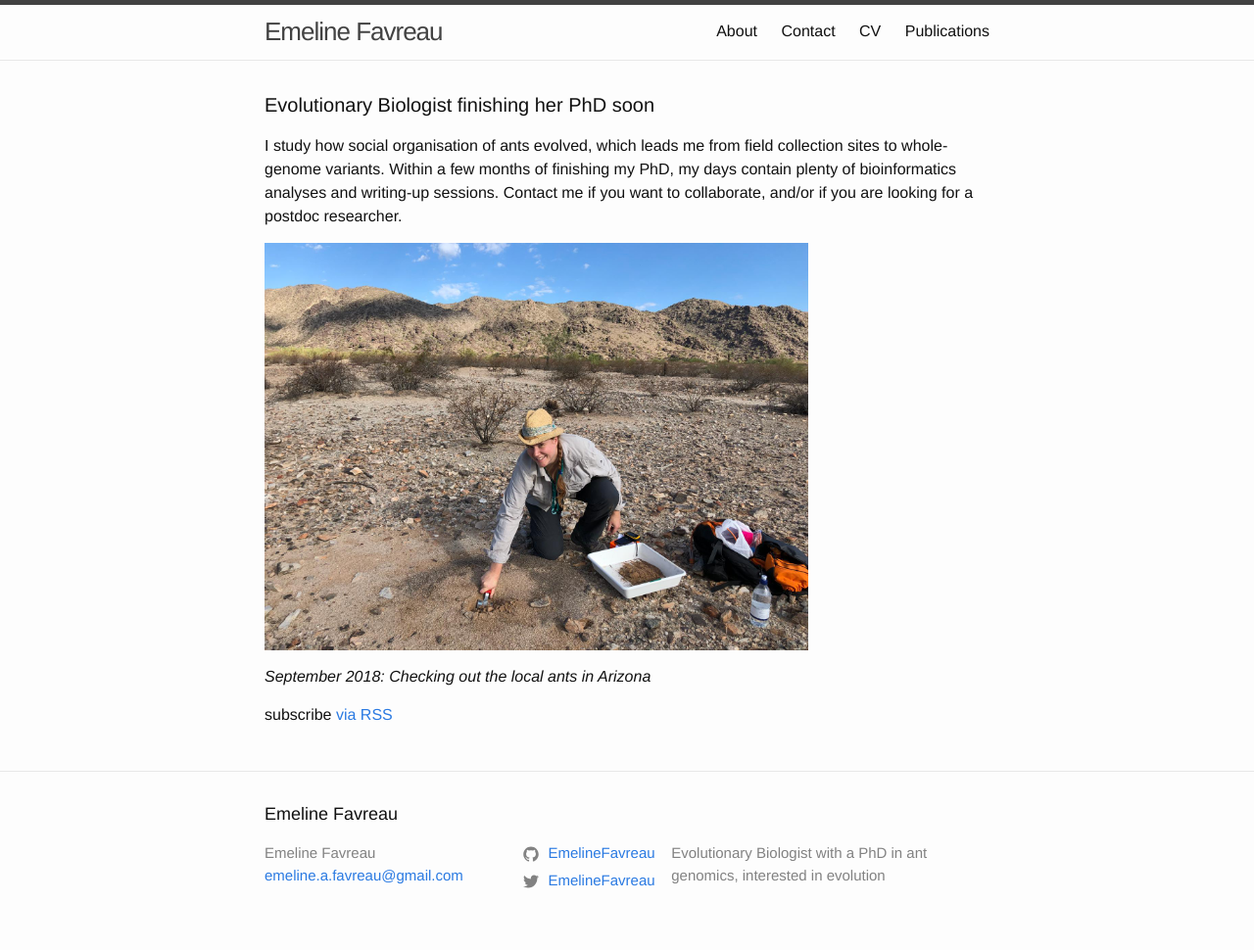
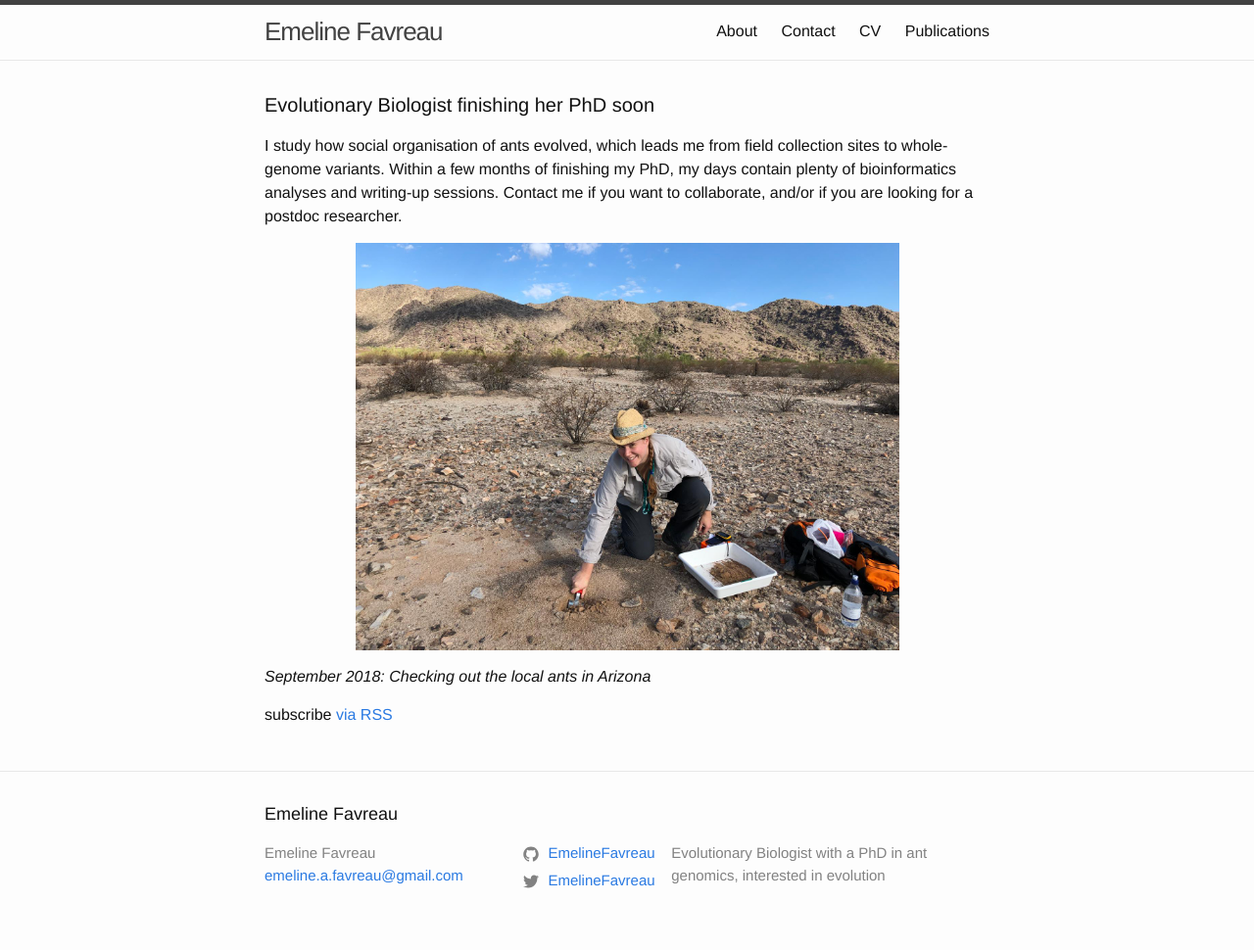
Before and after one commit to EmelineFavreau/EmelineFavreau.github.io, a Jekyll site: the page built from index.md, in a window 1280 px wide. Shown: the whole page at 98% size. Built offline with Jekyll 4.4.1, drawn with Linux system fonts in a browser that asks for light colours.

Commit message:
updating css page for picture

```diff
--- a/_sass/minima/_base.scss
+++ b/_sass/minima/_base.scss
@@ -45,6 +45,9 @@ ul, ol, dl, figure,
 img {
   max-width: 75%;
   vertical-align: middle;
+  display: block;
+  margin-left: auto;
+  margin-right: auto
 }
 
 
```
